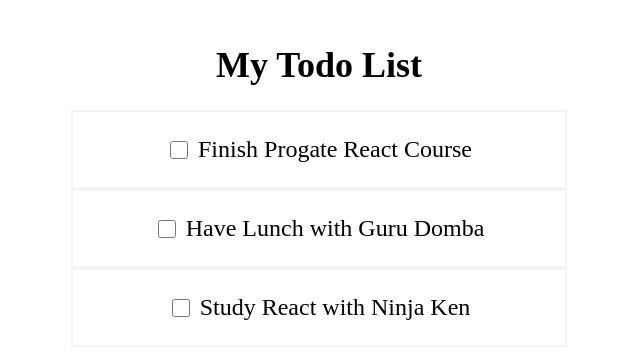
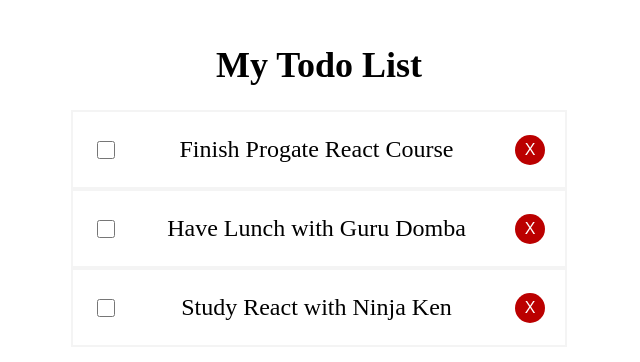
Before and after one commit to FachrielDzikri30/todoapp_react, a React (Vite) app: page / in a window 1280 px wide. Shown: the top 362 px of the page, without its empty margins (321-961 px from the left). Built offline with nearby package versions, Linux system fonts and the light colour scheme.

Commit message:
Add Delete Feature

```diff
--- a/src/App.jsx
+++ b/src/App.jsx
@@ -31,10 +31,15 @@
     setTodos(updatedTodos)
   }
 
+  const deleteTodo = (todoId) => {
+    const updatedTodos = todos.filter((todo) => todo.id !== todoId)
+    setTodos(updatedTodos)
+  }
+
   return (
     <div style={styles.container}>
       <h1 style={styles.title}>My Todo List</h1>
-      <Todos todos={todos} toggleCompleted={toggleCompleted}/>
+      <Todos todos={todos} toggleCompleted={toggleCompleted} deleteTodo={deleteTodo}/>
     </div>
   )
 
--- a/src/components/TodoItem.jsx
+++ b/src/components/TodoItem.jsx
@@ -1,6 +1,6 @@
 import React from 'react'
 
-const TodoItem = ({todo, toggleCompleted}) => {
+const TodoItem = ({todo, toggleCompleted, deleteTodo}) => {
     const getTodoTitleStyle = () => {
         if (todo.completed===true){
             return {textDecoration: 'line-through'}
@@ -12,11 +12,15 @@
     return (
     <div style={styles.todoItem}>
         <input
-        type="checkbox"
-        style={styles.checkbox}
-        onChange={() => toggleCompleted(todo.id)}
+            type="checkbox"
+            style={styles.checkbox}
+            onChange={() => toggleCompleted(todo.id)}
         />
         <p style={getTodoTitleStyle()}>{todo.title}</p>
+        <button
+            style={styles.button}
+            onClick={() => deleteTodo(todo.id)}
+        >X</button>
     </div>
     )
 }
@@ -26,14 +30,24 @@
         border: '2px solid #f4f4f4',
         fontSize: '24px',
         display: 'flex',
-        justifyContent: 'center',
+        justifyContent: 'space-between',
         alignItems: 'center',
+        padding: '0 20px',
     },
     checkbox: {
-        marginRight: '10px',
         height: '18px',
         width: '18px',
     },
+    button: {
+        backgroundColor: '#bb0000',
+        color: '#ffffff',
+        height: '30px',
+        width: '30px',
+        borderRadius: '100%',
+        border: 'none',
+        cursor: 'pointer',
+        fontSize: '16px'
+    }
 }
 
 export default TodoItem
--- a/src/components/Todos.jsx
+++ b/src/components/Todos.jsx
@@ -1,15 +1,17 @@
 import React from 'react'
 import TodoItem from './TodoItem'
 
-const Todos = ({todos, toggleCompleted}) => {
+const Todos = ({todos, toggleCompleted, deleteTodo}) => {
     return (
         <div style={styles.container}>
             {todos.map((todo) => {
                 return (
                 <TodoItem
-                key={todo.id}
-                todo={todo}
-                toggleCompleted={toggleCompleted} />
+                    key={todo.id}
+                    todo={todo}
+                    toggleCompleted={toggleCompleted}
+                    deleteTodo={deleteTodo}
+                />
                 )
             })}
         </div>
```
